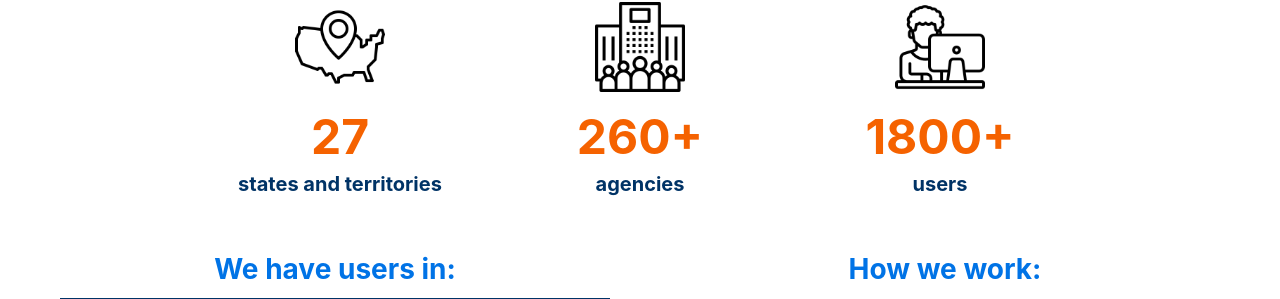
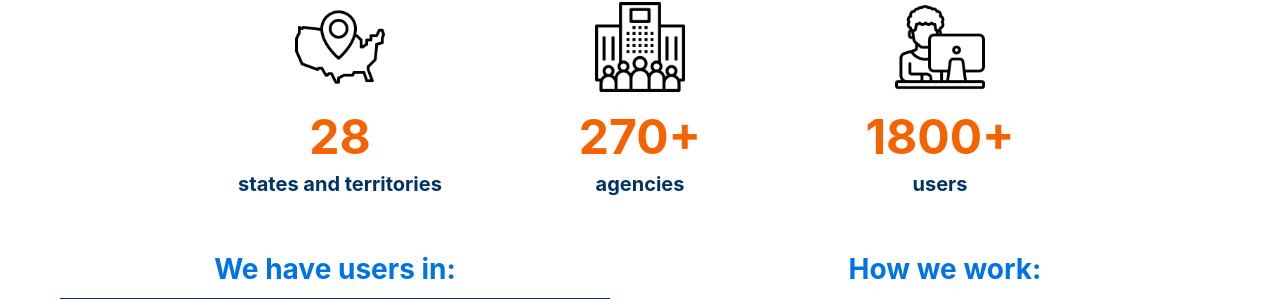
Before and after one commit to tlvaldepena/vectorsurv.org, a Jekyll site: the page built from index.md, in a window 1280 px wide and 900 px high, scrolled down 926 px. Shown: the part 153-452 px from the top of the window. Built offline with Jekyll 4.4.1, drawn with Linux system fonts in a browser that asks for light colours; our own code applies the rules of GitHub Pages for plain Markdown files.

Commit message:
Update user stats on index.md

```diff
--- a/index.md
+++ b/index.md
@@ -73,14 +73,14 @@
         <figure>
           <img src="/assets/images/mapicon.png" alt="icon of map of US">
         </figure>
-        <h2> 27 </h2>
+        <h2> 28 </h2>
         <h3> states and territories </h3>
     </div>
     <div class= "box3">
         <figure>
           <img src="/assets/images/enterprise.png" alt="icon of agency">
         </figure>
-        <h2> 260+ </h2>
+        <h2> 270+ </h2>
         <h3> agencies </h3>
     </div>
     <div class= "box3">
```
